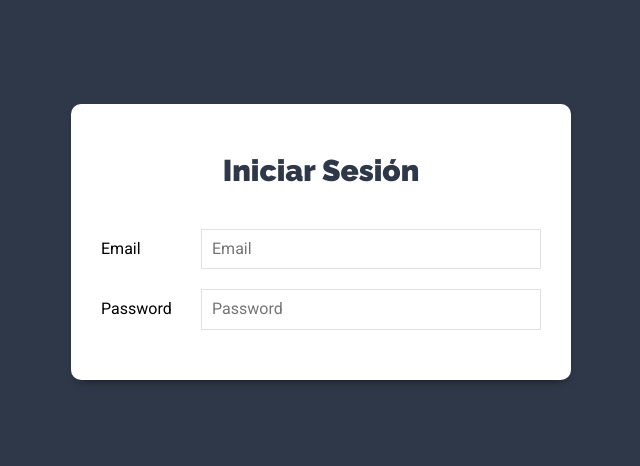
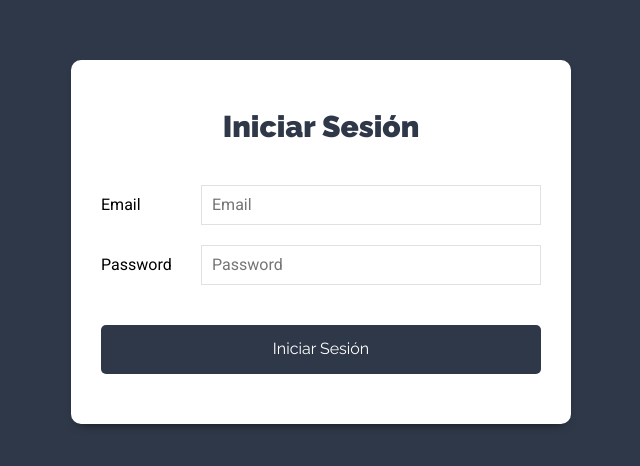
Before and after one commit to Jair-vet/MERN-Task-React, a React (Create React App) app: page / in a window 1280 px wide. Shown: the part 158-624 px from the top of the page, without its empty margins (319-959 px from the left). Built offline with nearby package versions, Linux system fonts and the light colour scheme.

Commit message:
Creamos el boton para iniciar Sesion en el Login

```diff
--- a/src/components/auth/Login.js
+++ b/src/components/auth/Login.js
@@ -34,6 +34,11 @@
                             onChange={onChange}
                         />
                     </div>
+
+                    <div className="campo-form">
+                        <input type="submit" className="btn btn-primario btn-block"
+                                value="Iniciar Sesión" />
+                    </div>
                 </form>
             </div>
         </div>
```
